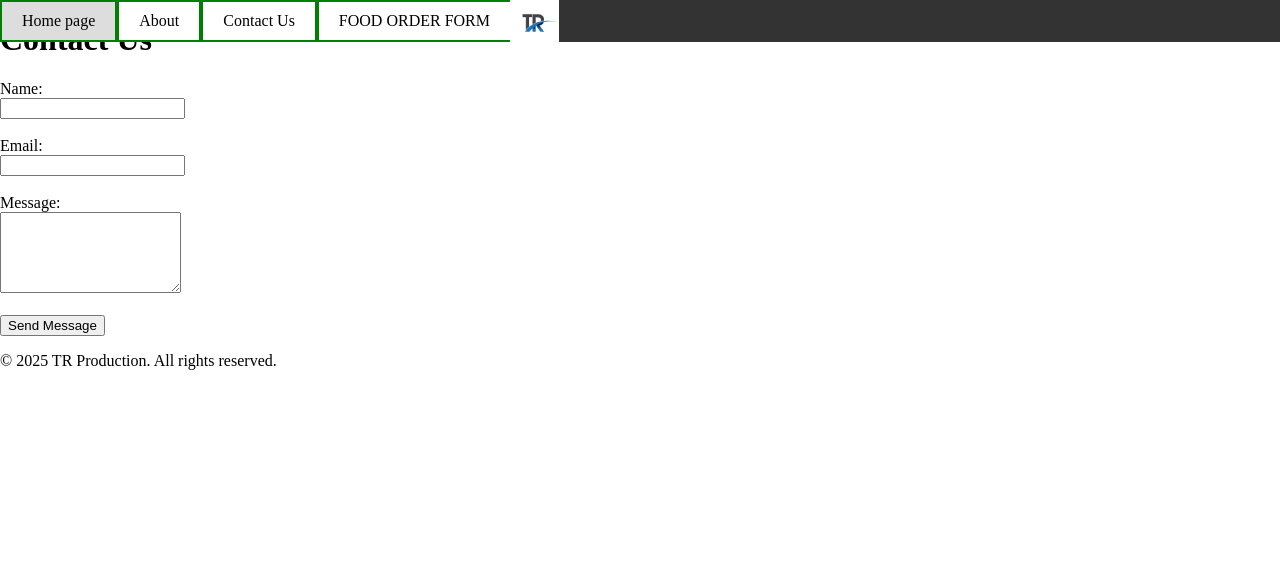
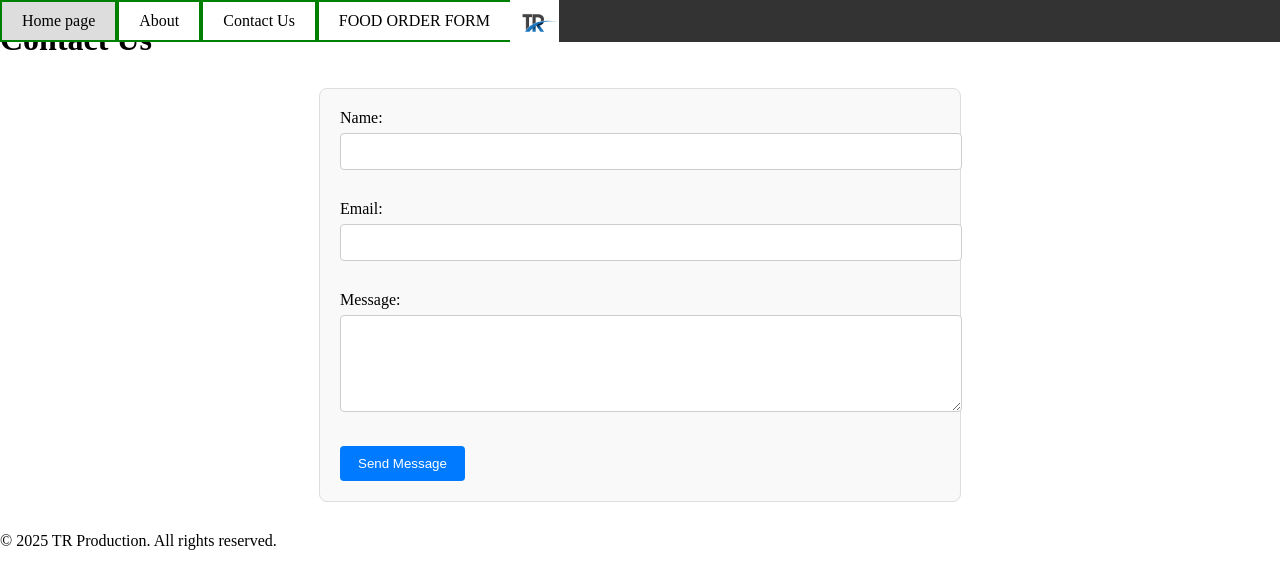
Before and after one commit to KaweeshaAvindu/dairy-website-project, a plain HTML site: page Contact_Us.html in a window 1280 px wide. Drawn offline with Linux system fonts and the light colour scheme.

Commit message:
site.css

```diff
--- a/site.css
+++ b/site.css
@@ -131,3 +131,35 @@ table tr:nth-child(even) {
   border-radius: 10px;
   box-shadow: 0 4px 8px rgba(0, 0, 0, 0.1);
 }
+
+	.contact-form {
+  max-width: 600px;
+  margin: 30px auto;
+  padding: 20px;
+  border: 1px solid #ddd;
+  border-radius: 8px;
+  background-color: #f9f9f9;
+}
+
+.contact-form input,
+.contact-form textarea {
+  width: 100%;
+  padding: 10px;
+  margin-top: 6px;
+  margin-bottom: 12px;
+  border: 1px solid #ccc;
+  border-radius: 4px;
+}
+
+.contact-form button {
+  background-color: #007BFF;
+  color: white;
+  padding: 10px 18px;
+  border: none;
+  border-radius: 4px;
+  cursor: pointer;
+}
+
+.contact-form button:hover {
+  background-color: #0056b3;
+}
```
